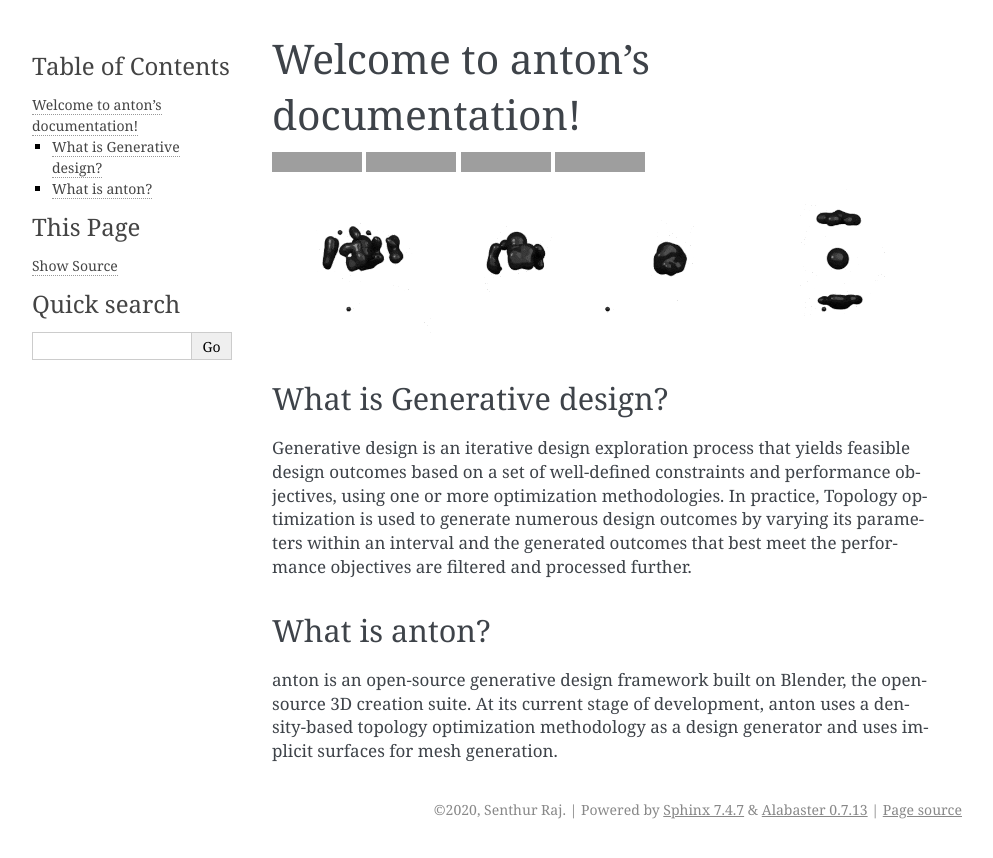
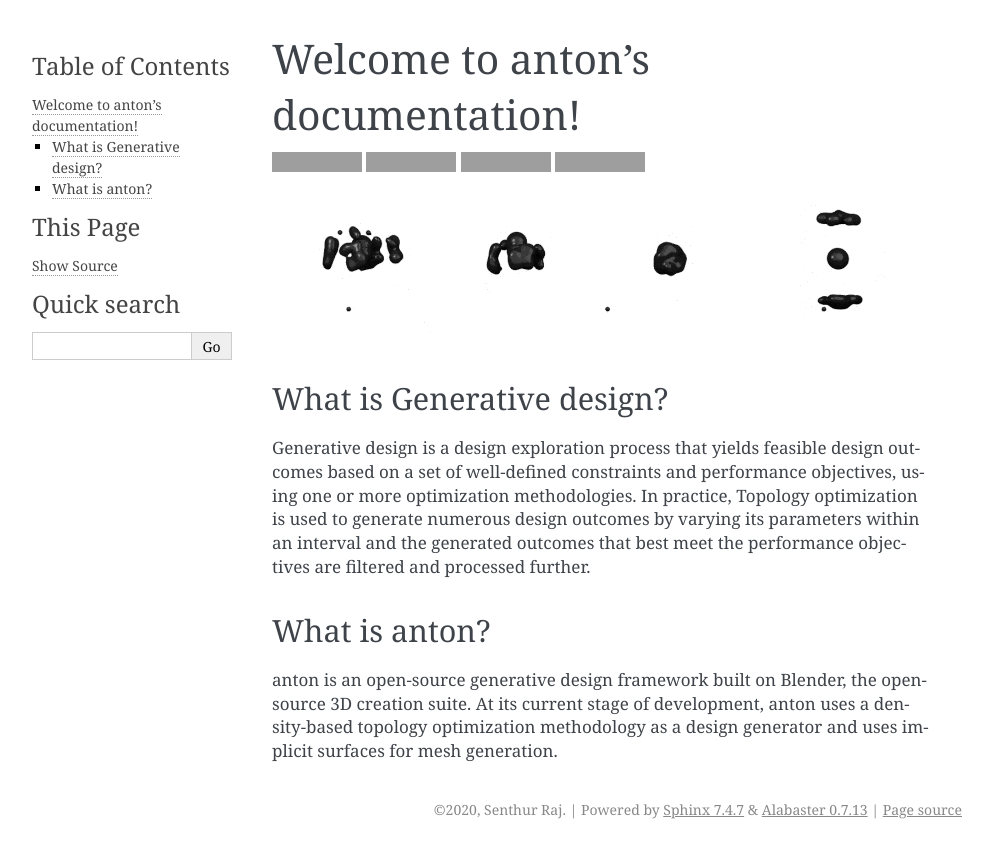
Before and after one commit to blender-for-science/anton, a Sphinx documentation site: the page built from docs/index.rst, in a window 1280 px wide, cut to the strip 0-858 px from the top of the page. Shown: the whole strip, without its empty margins (148-1141 px from the left). Built offline with Sphinx 7.4.7, drawn with Linux system fonts in a browser that asks for light colours; grey boxes are pictures that could not be loaded.

```diff
--- a/docs/index.rst
+++ b/docs/index.rst
@@ -29,7 +29,7 @@ Welcome to anton's documentation!
 What is Generative design?
 --------------------------
 
-Generative design is an iterative design exploration process that yields feasible design outcomes based on a set of well-defined
+Generative design is a design exploration process that yields feasible design outcomes based on a set of well-defined
 constraints and performance objectives, using one or more optimization methodologies. In practice, Topology optimization is used to generate
 numerous design outcomes by varying its parameters within an interval and the generated outcomes that best meet the performance objectives are filtered and processed further.
 
```
Also changed, not shown: docs/installation.rst (+4 -3 lines), 8 other files.
